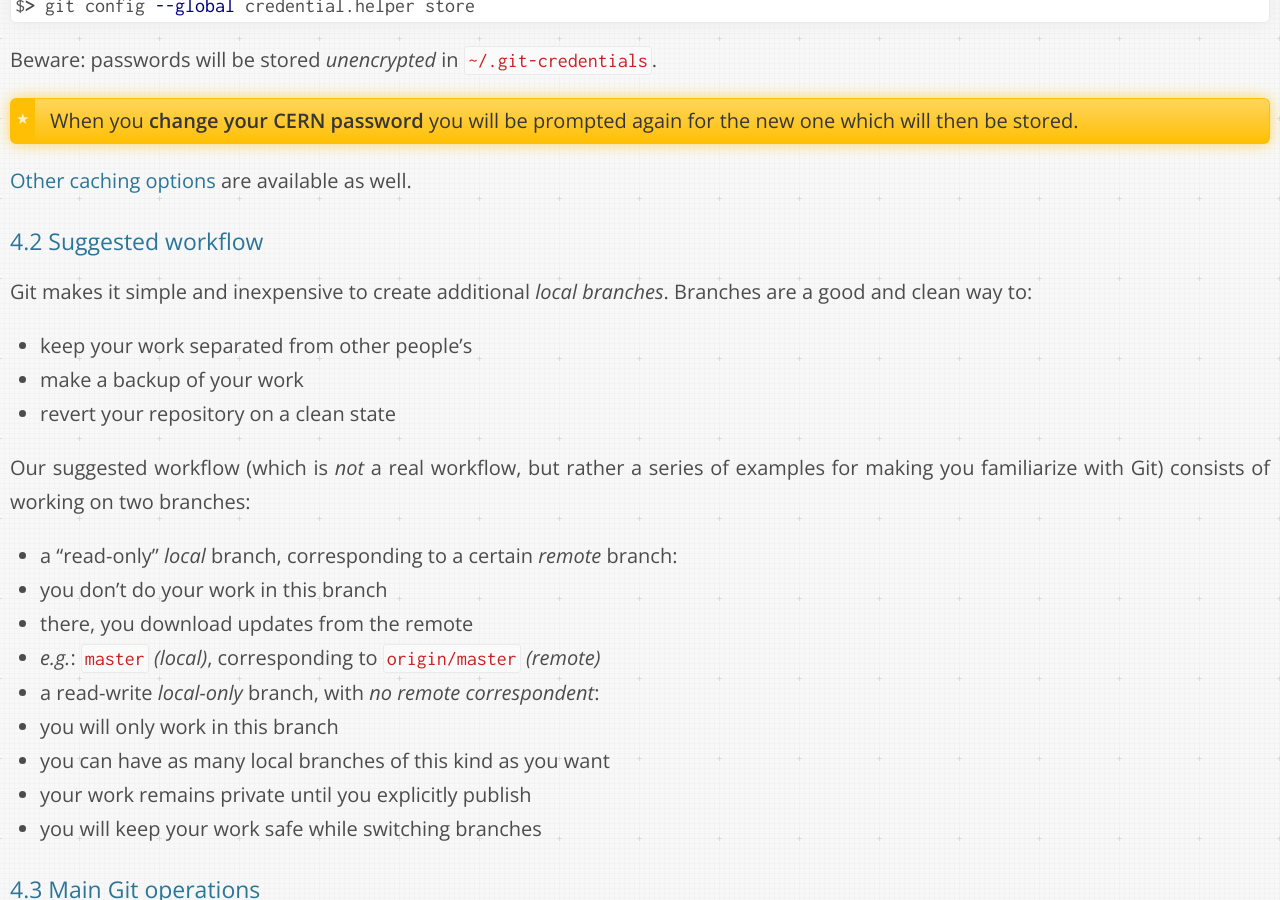
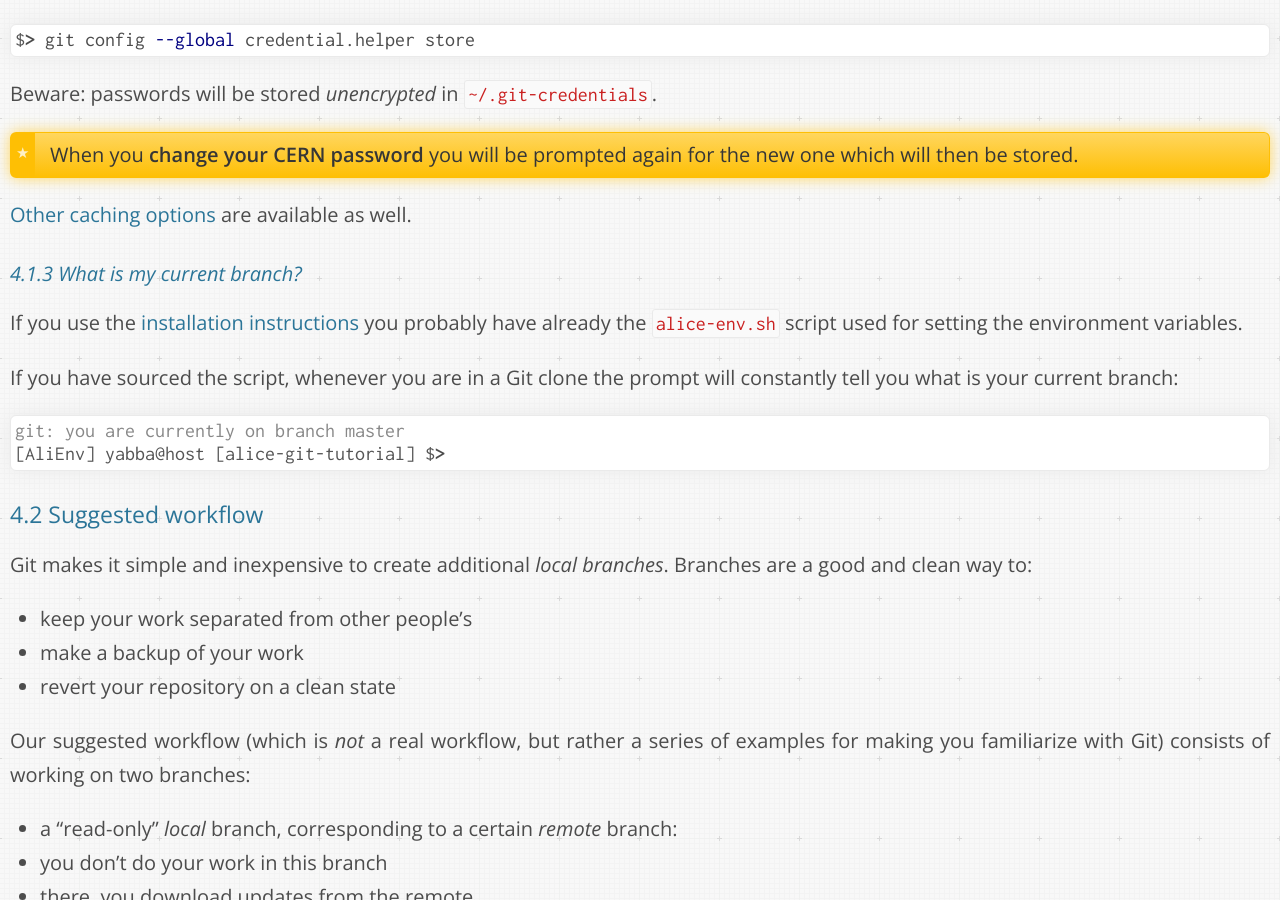
Before and after one commit to dberzano/dberzano.github.io, a Jekyll site: the page built from alice/git/index.md, in a window 1280 px wide and 900 px high, scrolled down 11162 px. Built offline with Jekyll 4.4.1, drawn with Linux system fonts in a browser that asks for light colours; Markdown is read by kramdown in place of the engine named in the settings; some of the changed text lies outside the part shown.

Commit message:
GitTut: what is my current branch

````diff
--- a/alice/git/index.md
+++ b/alice/git/index.md
@@ -489,6 +489,20 @@ $> git config --global credential.helper store
 are available as well.
 
 
+#### What is my current branch?
+
+If you use the [installation instructions](../install-aliroot) you probably have
+already the `alice-env.sh` script used for setting the environment variables.
+
+If you have sourced the script, whenever you are in a Git clone the prompt will
+constantly tell you what is your current branch:
+
+```console
+git: you are currently on branch master
+[AliEnv] yabba@host [alice-git-tutorial] $>
+```
+
+
 ### Suggested workflow
 
 Git makes it simple and inexpensive to create additional *local branches*.
````
